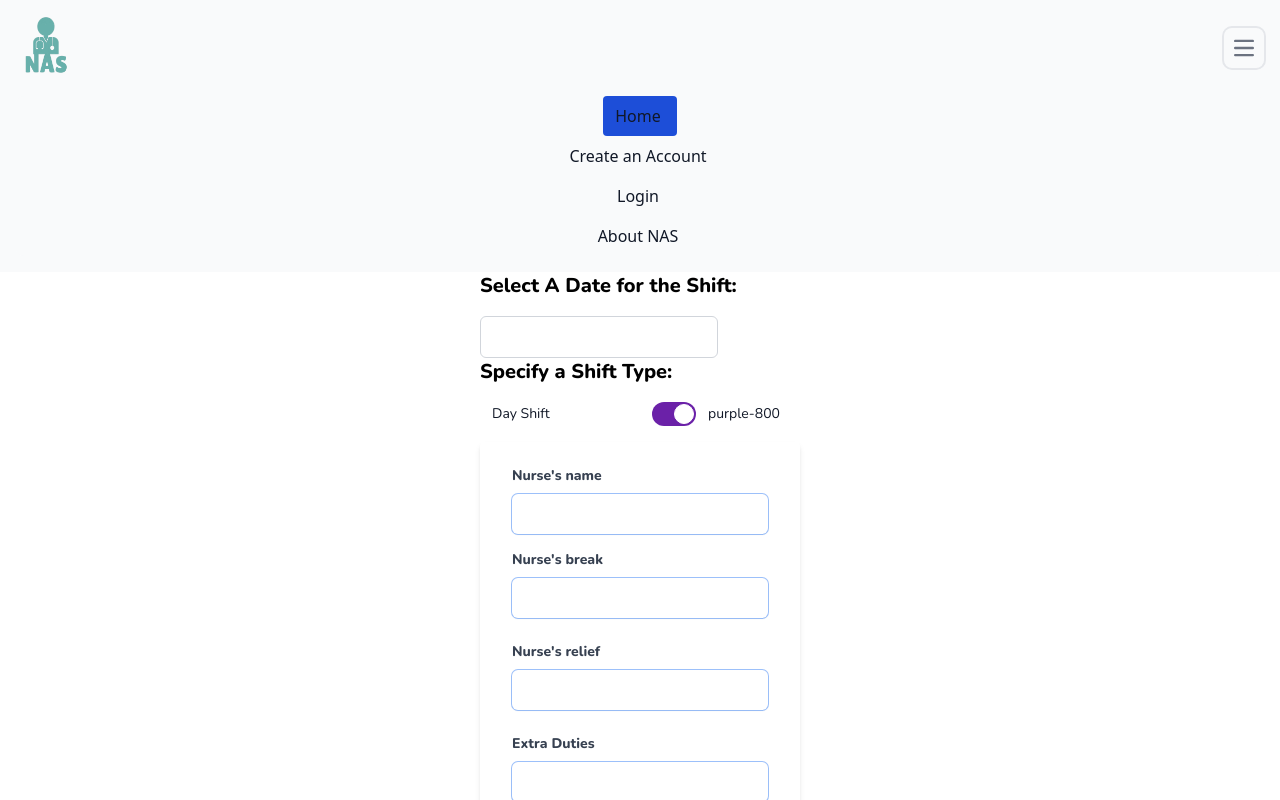
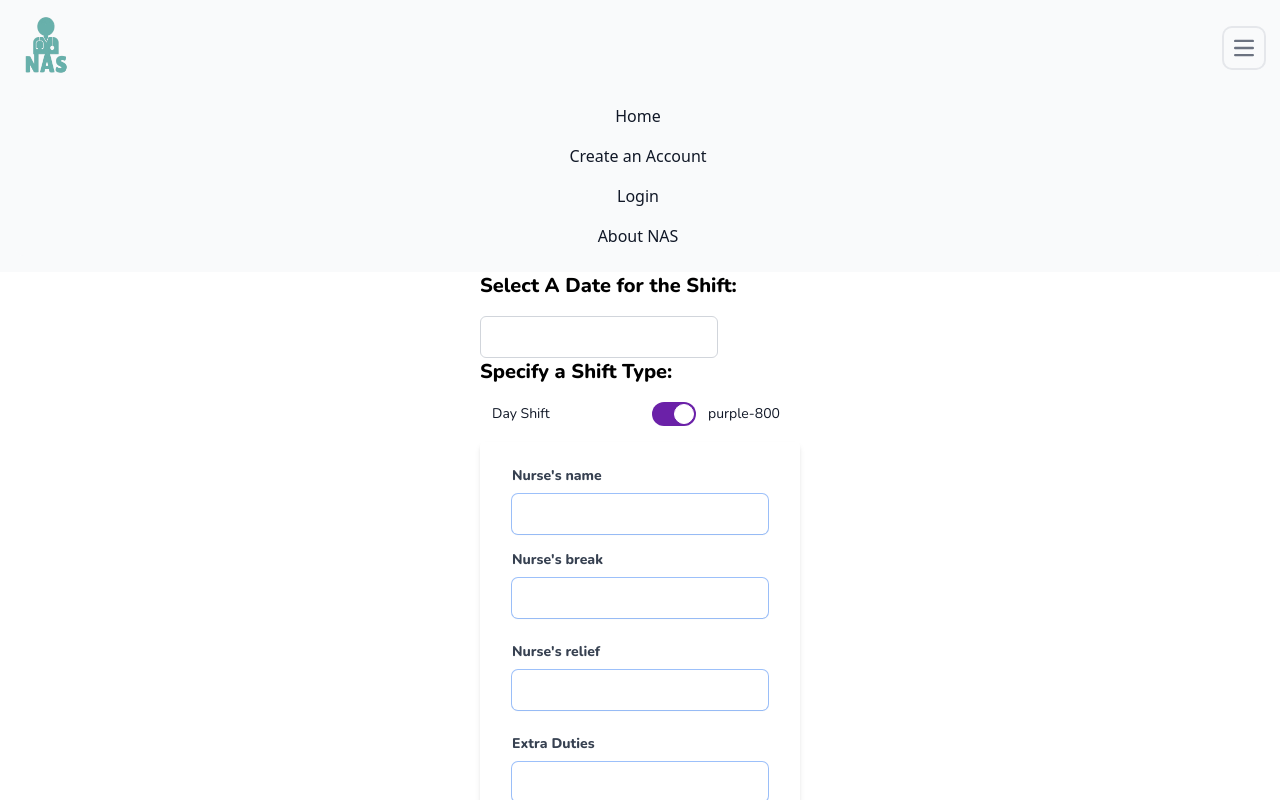
Before and after one commit to Hiba-Mohamed/Reactjs-Nurses-Assignment-Sheet, a React (Vite) app: page /createSheet in a window 1280 px wide. Both pictures are taken after a click on the button "Open main menu". Shown: the top 800 px of the page. Built offline with nearby package versions, Linux system fonts and the light colour scheme.

Commit message:
removed dark settings, styling to home anchor tag

```diff
--- a/src/components/header/header.tsx
+++ b/src/components/header/header.tsx
@@ -45,7 +45,7 @@ export function Heading() {
             <li>
               <a
                 href="./home"
-                className="block py-2 pl-3 pr-4 text-gray-900 bg-blue-700 rounded"
+                className="block py-2 pl-3 pr-4 text-gray-900 rounded hover:text-green"
                 aria-current="page"
               >
                 Home
--- a/src/createSheet.tsx
+++ b/src/createSheet.tsx
@@ -10,7 +10,7 @@ export function CreateSheet() {
         <div>
           <h3 className="text-xl font-bold mb-4">Specify a Shift Type:</h3>
           <div className="flex items-center justify-between">
-            <span className="ml-3 text-sm font-medium text-gray-900 dark:text-gray-300">
+            <span className="ml-3 text-sm font-medium text-gray-900">
               Day Shift
             </span>
             <label className="relative inline-flex items-center mr-5 cursor-pointer">
@@ -20,8 +20,8 @@ export function CreateSheet() {
                 className="sr-only peer"
                 checked
               />
-              <div className="w-11 h-6 bg-gray-200 rounded-full peer dark:bg-gray-700 peer-focus:ring-4 peer-focus:ring-purple-800 dark:peer-focus:ring-purple-800 peer-checked:after:translate-x-full peer-checked:after:border-white after:content-[''] after:absolute after:top-0.5 after:left-[2px] after:bg-white after:border-gray-300 after:border after:rounded-full after:h-5 after:w-5 after:transition-all dark:border-gray-600 peer-checked:bg-purple-800"></div>
-              <span className="ml-3 text-sm font-medium text-gray-900 dark:text-gray-300">
+              <div className="w-11 h-6 bg-gray-200 rounded-full peer peer-focus:ring-4 peer-focus:ring-purple-800 peer-checked:after:translate-x-full peer-checked:after:border-white after:content-[''] after:absolute after:top-0.5 after:left-[2px] after:bg-white after:border-gray-300 after:border after:rounded-full after:h-5 after:w-5 after:transition-all peer-checked:bg-purple-800"></div>
+              <span className="ml-3 text-sm font-medium text-gray-900">
                 purple-800
               </span>
             </label>
```
